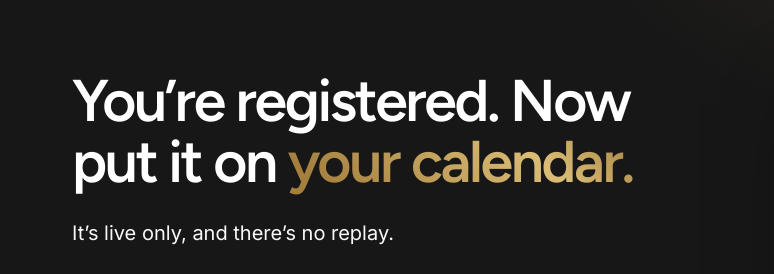
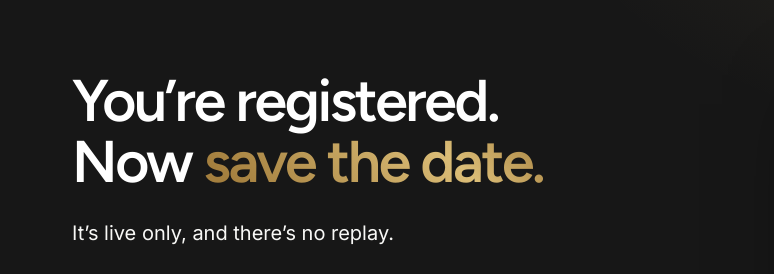
Before and after one commit to vijayindalkar/bm-tagge-lp-review, a plain HTML site: page live-qa/thank-you/index.html in a window 1280 px wide. Shown: the part 235-509 px from the top of the page, 0-774 px from the left. Drawn offline with Linux system fonts and the light colour scheme.

Commit message:
Live Q&A Page 02 headline: "You're registered. Now save the date."
Co-Authored-By: Claude Opus 5.5 <noreply@anthropic.com>

```diff
--- a/live-qa/thank-you/index.html
+++ b/live-qa/thank-you/index.html
@@ -428,7 +428,7 @@
       <img class="wb-logo-top" src="https://drbunionmaster.com/wp-content/uploads/2026/10/logo-bunion-master-gold-dark.webp" alt="Bunion Master, Advanced Foot Surgery" width="526" height="93">
       <div class="wb-hero__grid">
         <div class="wb-hero__copy">
-          <h1 class="wb-h1">You&rsquo;re registered. Now put it on <span class="wb-gold">your calendar.</span></h1>
+          <h1 class="wb-h1">You&rsquo;re registered. Now <span class="wb-gold">save the date.</span></h1>
           <p class="wb-sub">It&rsquo;s live only, and there&rsquo;s no replay.</p>
           <ul class="wb-when">
             <li>Tuesday, October 27</li>
```
